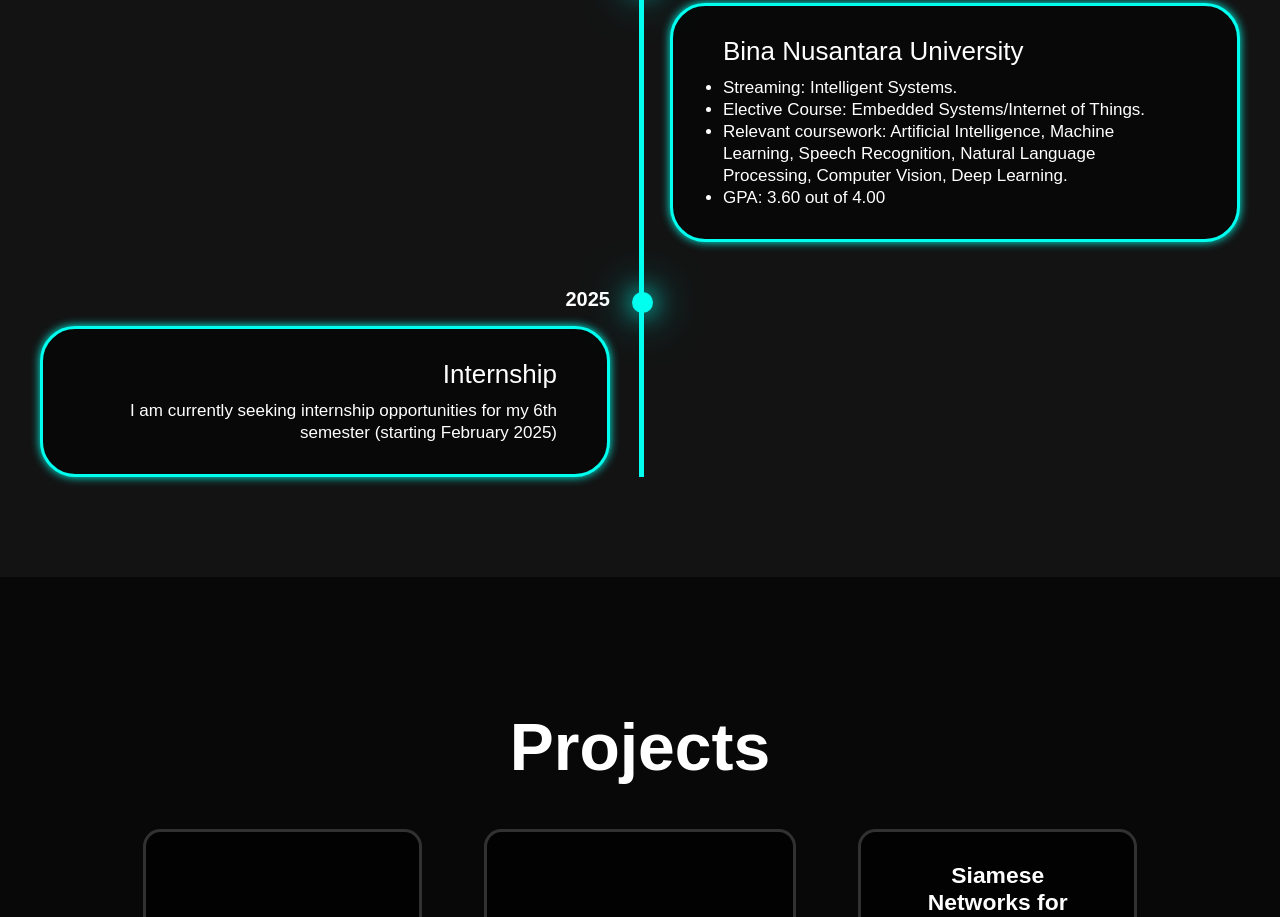
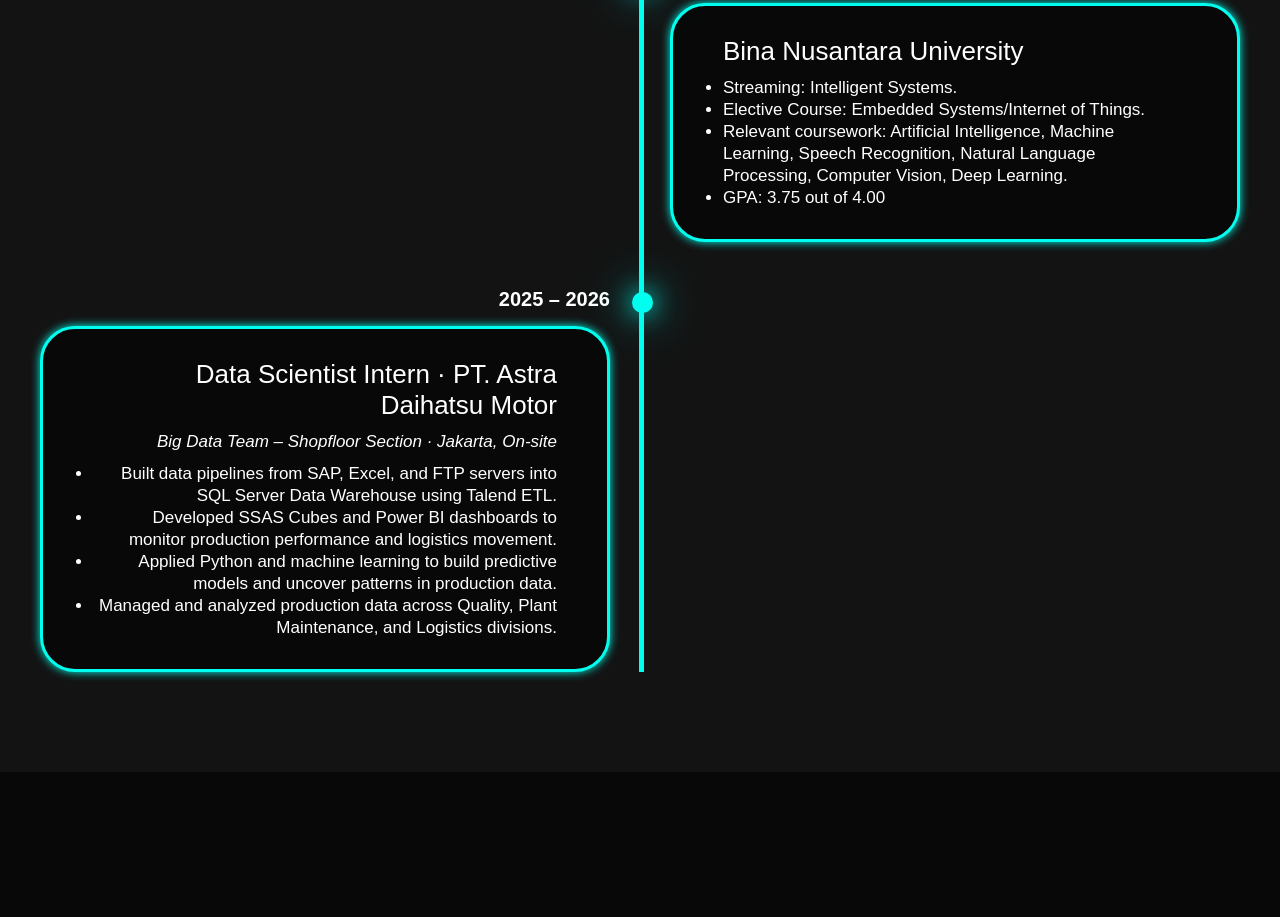
Before and after one commit to vinnstv/PortfolioWebsite, a plain HTML site: page index.html in a window 1280 px wide. Shown: the part 1318-2235 px from the top of the page. Drawn offline with nearby package versions, Linux system fonts and the light colour scheme.

Commit message:
Update index.html
Update GPA and Internship Section

```diff
--- a/index.html
+++ b/index.html
@@ -80,14 +80,14 @@
                                 <li>Streaming: Intelligent Systems.</li>
                                 <li>Elective Course: Embedded Systems/Internet of Things.</li>
                                 <li>Relevant coursework: Artificial Intelligence, Machine Learning, Speech Recognition, Natural Language Processing, Computer Vision, Deep Learning.</li>
-                                <li>GPA: 3.60 out of 4.00</li>
+                                <li>GPA: 3.75 out of 4.00</li>
                               </ul>
 
                     </div>
 
             </div>
 
-            <div class="timeline-item">
+            <!-- <div class="timeline-item">
                 <div class="timeline-dot"></div>
                     <div class="timeline-date">2025</div>
                     <div class="timeline-content">
@@ -95,6 +95,21 @@
                         <p>I am currently seeking internship opportunities for my 6th semester (starting February 2025)</p>
                     </div>
 
+            </div> -->
+
+            <div class="timeline-item">
+                <div class="timeline-dot"></div>
+                    <div class="timeline-date">2025 – 2026</div>
+                    <div class="timeline-content">
+                        <h3>Data Scientist Intern · PT. Astra Daihatsu Motor</h3>
+                        <p style="margin-bottom: 10px; font-style: italic;">Big Data Team – Shopfloor Section · Jakarta, On-site</p>
+                        <ul>
+                            <li>Built data pipelines from SAP, Excel, and FTP servers into SQL Server Data Warehouse using Talend ETL.</li>
+                            <li>Developed SSAS Cubes and Power BI dashboards to monitor production performance and logistics movement.</li>
+                            <li>Applied Python and machine learning to build predictive models and uncover patterns in production data.</li>
+                            <li>Managed and analyzed production data across Quality, Plant Maintenance, and Logistics divisions.</li>
+                        </ul>
+                    </div>
             </div>
 
             <!-- <div class="timeline-item">
```
